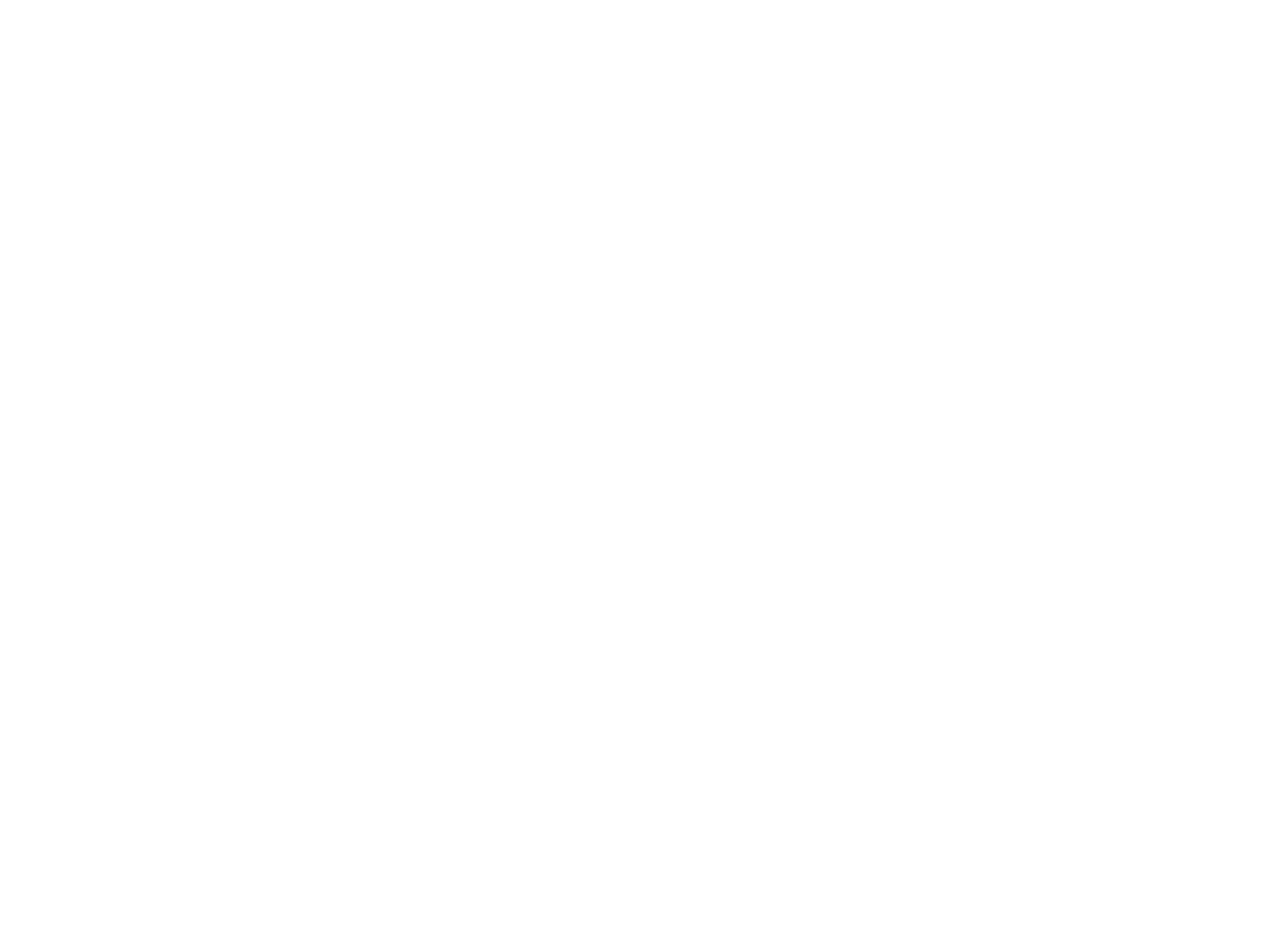
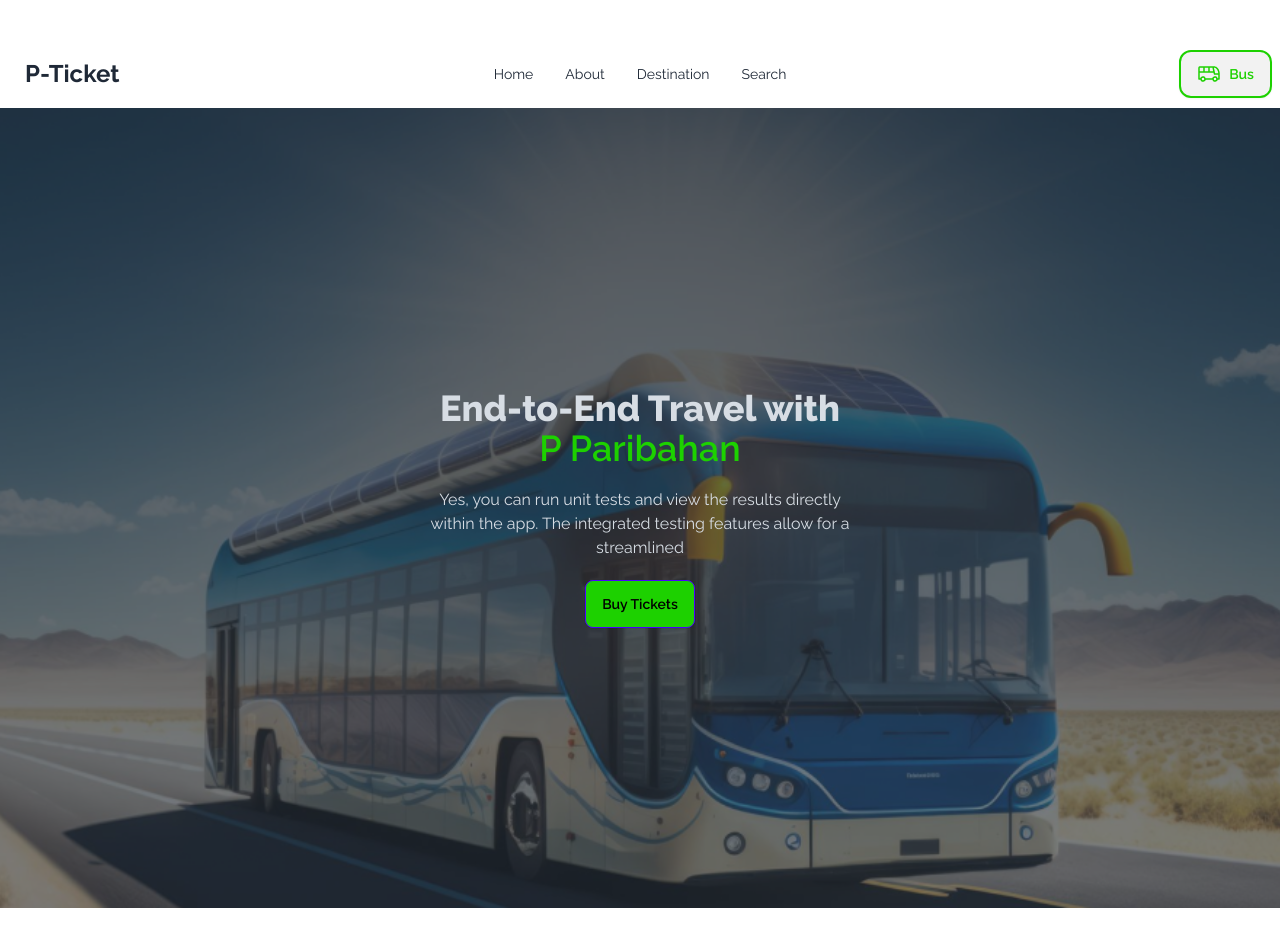
Before and after one commit to yuvraj141/bus-ticket-project, a plain HTML site: page index.html in a window 1280 px wide. Before the commit the page ends 800 px from the top, so only its background shows below. Drawn offline with nearby package versions, Linux system fonts and the light colour scheme.

Commit message:
Banner section complete

```diff
--- a/index.html
+++ b/index.html
@@ -4,8 +4,61 @@
     <meta charset="UTF-8">
     <meta name="viewport" content="width=device-width, initial-scale=1.0">
     <title>E-ticketing Project</title>
+
+<link href="https://cdn.jsdelivr.net/npm/daisyui@4.7.2/dist/full.min.css" rel="stylesheet" type="text/css" />
+<script src="https://cdn.tailwindcss.com"></script>
+<!-- font -->
+<link rel="preconnect" href="https://fonts.googleapis.com">
+<link rel="preconnect" href="https://fonts.gstatic.com" crossorigin>
+<link href="https://fonts.googleapis.com/css2?family=Raleway:ital,wght@0,100..900;1,100..900&display=swap" rel="stylesheet">
+<!-- style -->
+<style>
+    body{
+        font-family: "Raleway", sans-serif;
+  font-optical-sizing: auto;
+    }
+</style>
 </head>
-<body>
 
+<body class="my-10 font-raleway">
+   <!-- Header Section -->
+   <header class="container mx-auto rounded-4xl">
+    <!-- nav -->
+    <div class="navbar bg-base-100">
+        <div class="navbar-start">
+          <div class="dropdown">
+            <div tabindex="0" role="button" class="btn btn-ghost lg:hidden">
+              <svg xmlns="http://www.w3.org/2000/svg" class="h-5 w-5" fill="none" viewBox="0 0 24 24" stroke="currentColor"><path stroke-linecap="round" stroke-linejoin="round" stroke-width="2" d="M4 6h16M4 12h8m-8 6h16" /></svg>
+            </div>
+
+          </div>
+          <a class="btn btn-ghost text-2xl font-bold ">P-Ticket</a>
+        </div>
+        <div class="navbar-center hidden lg:flex">
+          <ul class="menu menu-horizontal px-1">
+            <li><a>Home</a></li>
+            <li><a>About</a></li>
+            <li><a>Destination</a></li>
+            <li><a>Search</a></li>
+          </ul>
+        </div>
+        <div class="navbar-end">
+          <a class="btn rounded-xl border-2 border-solid border-[#1DD100] text-[#1DD100]"><img src="images/bus-icon.png" alt="">Bus</a>
+        </div>
+      </div>
+    <!-- banner -->
+    <div class="banner">
+        <div class="hero min-h-screen" style="background-image: url(images/banner.png);">
+            <div class="hero-overlay bg-opacity-60"></div>
+            <div class="hero-content text-center text-neutral-content">
+              <div class="max-w-md">
+                <h1 class="mb-5 text-4xl font-extrabold">End-to-End Travel with <br><span class="font-semibold text-[#1DD100] text-4xl">P Paribahan</span></h1>
+                <p class="mb-5">Yes, you can run unit tests and view the results directly within the app. The integrated testing features allow for a streamlined </p>
+                <button class="btn text-black bg-[#1DD100] btn-primary">Buy Tickets</button>
+              </div>
+            </div>
+          </div>
+    </div>
+   </header>
 </body>
 </html>
--- /dev/null
+++ b/tailwind.config.js
@@ -0,0 +1,8 @@
+/** @type {import('tailwindcss').Config} */
+module.exports = {
+    content: ["./src/**/*.{html,js}"],
+    theme: {
+      extend: {},
+    },
+    plugins: [],
+  }
```
